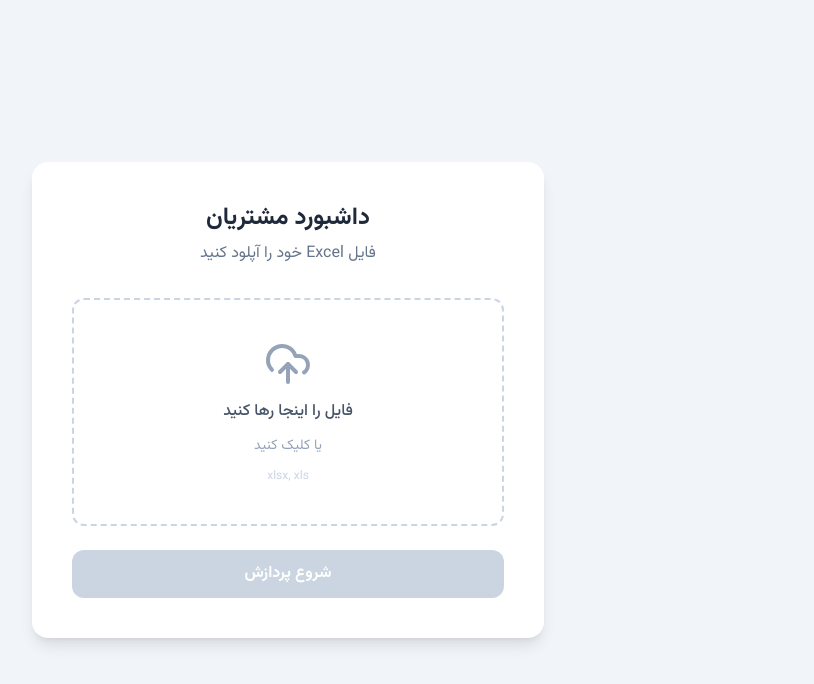
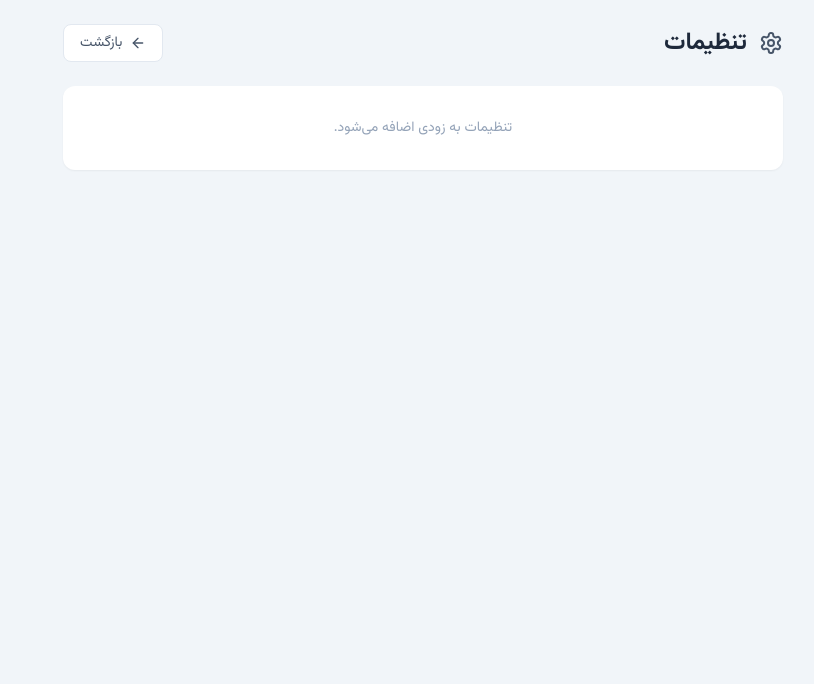
Before and after one commit to mkarim1378/SeeRM, a React (Vite) app in the folder frontend/: page /settings in a window 1280 px wide. Before the commit this address led to /. Shown: the top 684 px of the page, without its empty margins (459-1273 px from the left). Built offline with nearby package versions, Linux system fonts and the light colour scheme; a web font is replaced by a local one.

Commit message:
Add settings page with gear icon button in dashboard header

```diff
--- a/frontend/src/App.jsx
+++ b/frontend/src/App.jsx
@@ -3,6 +3,7 @@ import UploadPage from './pages/UploadPage'
 import ProcessingPage from './pages/ProcessingPage'
 import DashboardPage from './pages/DashboardPage'
 import CustomerProfilePage from './pages/CustomerProfilePage'
+import SettingsPage from './pages/SettingsPage'
 
 export default function App() {
   return (
@@ -12,6 +13,7 @@ export default function App() {
         <Route path="/processing/:sessionId" element={<ProcessingPage />} />
         <Route path="/dashboard/:sessionId" element={<DashboardPage />} />
         <Route path="/profile/:sessionId/:phone" element={<CustomerProfilePage />} />
+        <Route path="/settings" element={<SettingsPage />} />
         <Route path="*" element={<Navigate to="/" />} />
       </Routes>
     </div>
--- a/frontend/src/pages/DashboardPage.jsx
+++ b/frontend/src/pages/DashboardPage.jsx
@@ -1,6 +1,6 @@
 import { useEffect, useState } from 'react'
 import { useParams, useNavigate } from 'react-router-dom'
-import { Users, Package, AlertTriangle, Download, ArrowRight, CheckCircle } from 'lucide-react'
+import { Users, Package, AlertTriangle, Download, ArrowRight, CheckCircle, Settings } from 'lucide-react'
 import axios from 'axios'
 import ExpertsPieChart from '../components/Charts/ExpertsPieChart'
 import ProductsBarChart from '../components/Charts/ProductsBarChart'
@@ -95,6 +95,13 @@ export default function DashboardPage() {
         <h1 className="text-2xl font-bold text-slate-800">داشبورد نتایج</h1>
         <div className="flex gap-3">
           <button
+            onClick={() => navigate('/settings')}
+            className="text-slate-500 hover:text-slate-700 transition"
+            title="تنظیمات"
+          >
+            <Settings size={20} />
+          </button>
+          <button
             onClick={() => navigate('/')}
             className="flex items-center gap-2 text-slate-600 hover:text-slate-800
               bg-white border border-slate-200 px-4 py-2 rounded-lg text-sm transition"
--- /dev/null
+++ b/frontend/src/pages/SettingsPage.jsx
@@ -0,0 +1,29 @@
+import { useNavigate } from 'react-router-dom'
+import { ArrowLeft, Settings } from 'lucide-react'
+
+export default function SettingsPage() {
+  const navigate = useNavigate()
+
+  return (
+    <div className="p-6 max-w-3xl mx-auto space-y-6" dir="rtl">
+      <div className="flex items-center justify-between">
+        <div className="flex items-center gap-3">
+          <Settings size={24} className="text-slate-600" />
+          <h1 className="text-2xl font-bold text-slate-800">تنظیمات</h1>
+        </div>
+        <button
+          onClick={() => navigate(-1)}
+          className="flex items-center gap-2 text-slate-600 hover:text-slate-800
+            bg-white border border-slate-200 px-4 py-2 rounded-lg text-sm transition"
+        >
+          <ArrowLeft size={16} />
+          بازگشت
+        </button>
+      </div>
+
+      <div className="bg-white rounded-xl shadow-sm p-8 text-center text-slate-400 text-sm">
+        تنظیمات به زودی اضافه می‌شود.
+      </div>
+    </div>
+  )
+}
```
